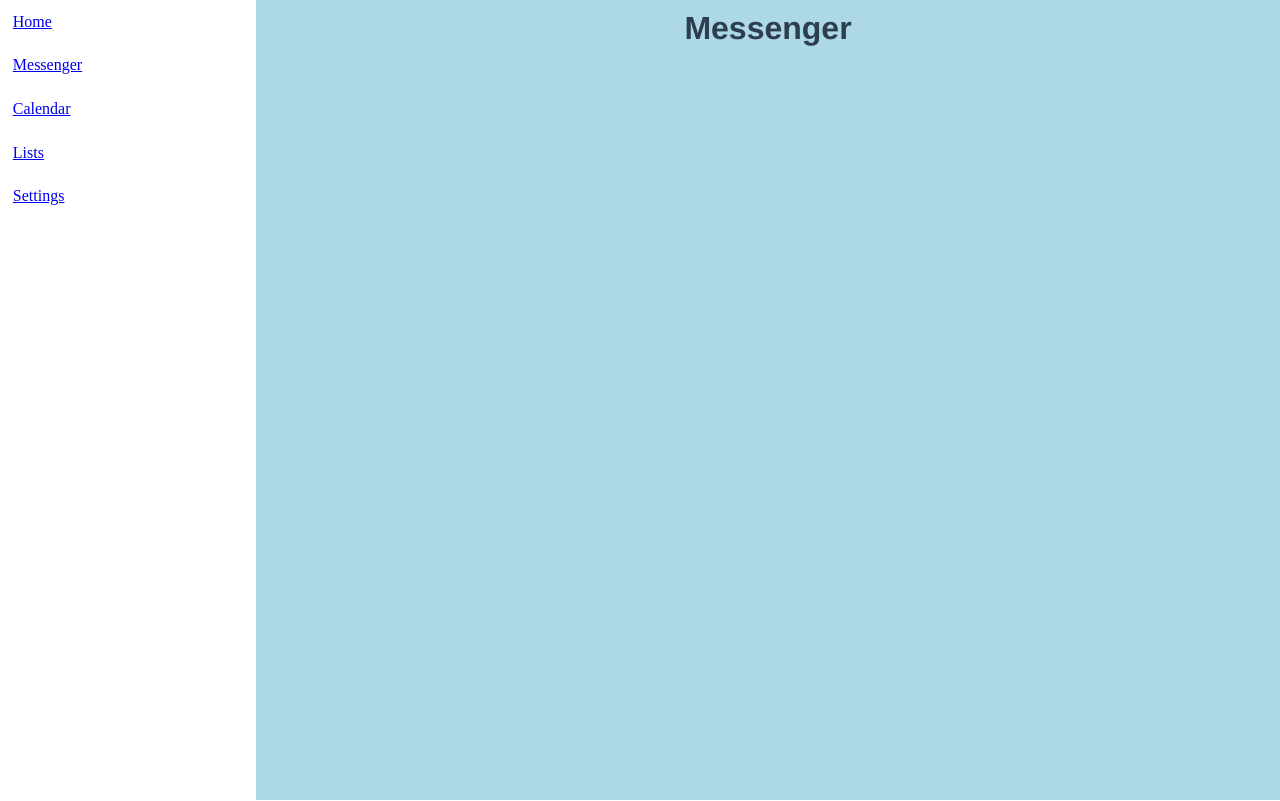
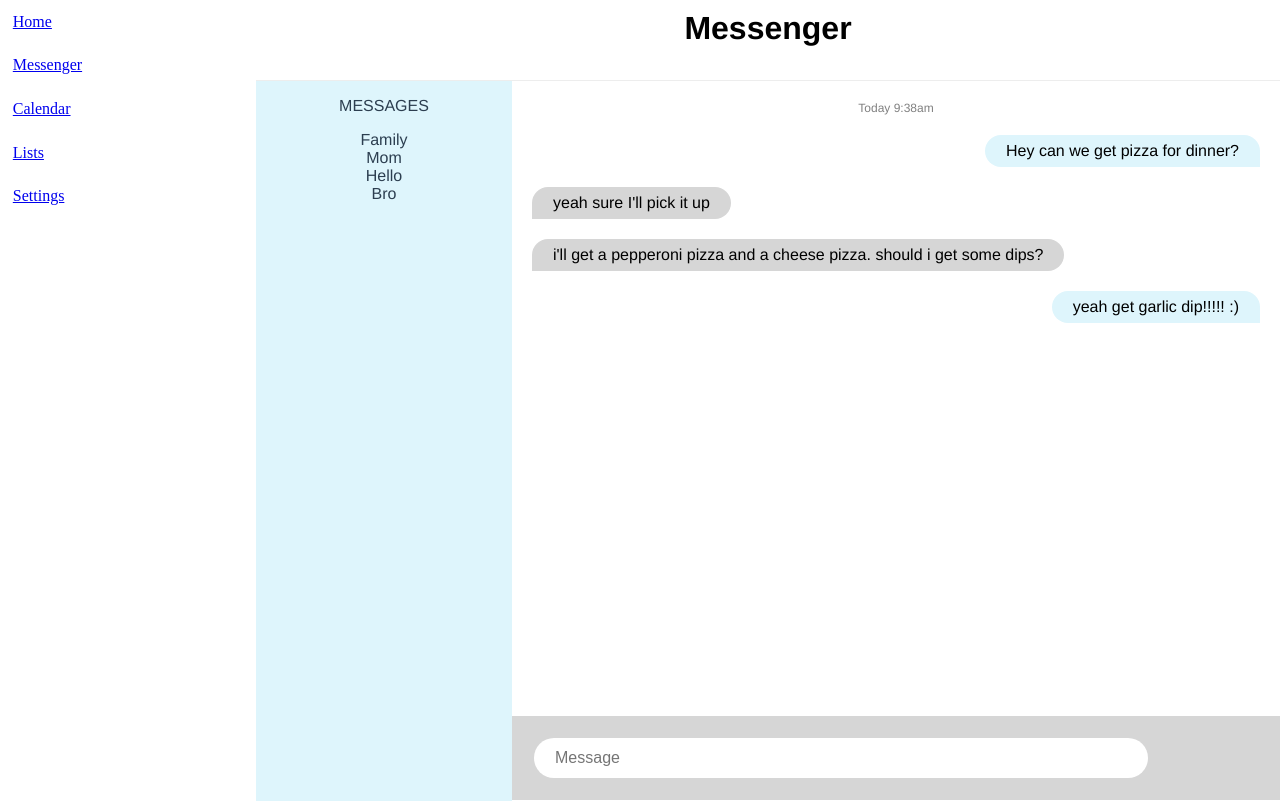
Before and after one commit to MarkRobitaille/HCI-Project, a Vue app in the folder hci-project/: page /#/messenger in a window 1280 px wide. Built offline with nearby package versions, Linux system fonts and the light colour scheme.

Commit message:
Created initial messenger layout

```diff
--- a/hci-project/src/App.vue
+++ b/hci-project/src/App.vue
@@ -79,5 +79,6 @@ h1 {
   padding: 0;
   margin-top: 0;
   height: 100vh;
+  position: relative;
 }
 </style>
--- a/hci-project/src/components/Messenger.vue
+++ b/hci-project/src/components/Messenger.vue
@@ -1,8 +1,57 @@
 <template>
   <div> <!-- Can only have 1 parent element in a component -->
+
+    <div class="header">
+
+      <h1>Messenger</h1>
+
+    </div>
     <!-- All template inside of here -->
-    <h1>Messenger</h1>
+
+    <div class="message_list">
+
+      <p>MESSAGES</p>
+
+      <div>Family</div>
+      <div>Mom</div>
+      <div>Hello</div>
+      <div>Bro</div>
+
+    </div>
+
+    <div class="messageArea">
+
+      <div class="date">
+        Today 9:38am
+      </div>
+
+      <div class="bubble">
+        Hey can we get pizza for dinner?
+      </div>
+
+      <div class="receiveBubble">
+        yeah sure I'll pick it up
+      </div>
+
+      <div class="receiveBubble">
+        i'll get a pepperoni pizza and a cheese pizza. should i get some dips?
+      </div>
+
+      <div class="bubble">
+        yeah get garlic dip!!!!! :)
+      </div>
+
+    </div>
+
+      <div class="input">
+
+          <input class= "typingBox" type="text" name="type here" placeholder="Message">
+          <!-- <input class= "send" type="button" value="S" >  -->
+
+      </div>
+
   </div>
+
 </template>
 
 <script>
@@ -27,12 +76,139 @@ export default {
   methods: { // Methods in this component
 
   }
-}
+} //export default
+
+
+//* SEND MESSAGES *//
 </script>
 
 <!-- Add "scoped" attribute to limit CSS to this component only -->
 <!-- We'll put global css in App.vue -->
 <style scoped>
+
+.header {
+
+  background: white;
+  border-bottom: solid 1px #ededed;
+  height: 10vh;
+  color:black;
+
+}
+
+.message_list {
+
+  background: #def5fc;
+  width: 25%;
+  min-height: 90vh;
+  float: left;
+  overflow-y: scroll;
+
+}
+
+.messageArea {
+
+  background-color:white;
+  width:75%;
+  height: 80vh;
+  overflow-y: scroll;
+
+}
+
+.date{
+
+  font: italic;
+  margin-top:20px;
+  margin-bottom: 20px;
+  font-size: 12px;
+  color:gray;
+
+}
+
+.bubble{
+
+  box-sizing: border-box;
+  float: right;
+  width: auto;
+  max-width: 80%;
+  position: relative;
+  clear: both;
+
+  background: #def5fc;
+
+  border: solid 1px rgba(0,0,0,0);
+  border-radius: 20px 20px 0px 20px;
+
+  margin-bottom: 20px;
+  padding: 6px 20px;
+  margin-right: 20px;
+  color: #000;
+  word-wrap: break-word;
+
+}
+
+.receiveBubble{
+
+  box-sizing: border-box;
+  float: left;
+  width: auto;
+  max-width: 80%;
+  position: relative;
+  clear: both;
+
+  background: #d6d6d6;
+
+  border: solid 1px rgba(0,0,0,0);
+  border-radius: 20px 20px 20px 0px;
+
+  margin-bottom: 20px;
+  margin-left: 20px;
+  padding: 6px 20px;
+  color: #000;
+  word-wrap: break-word;
+
+}
+
+.input{
+
+  display: flex;
+  position: absolute;
+  min-height: 10vh;
+  min-width: 75%;
+  margin-left: 25%;
+  background: #d6d6d6;
+  bottom: 0;
+
+}
+
+.typingBox{
+
+  box-sizing: border-box;
+  float: left;
+  min-width: 80%;
+  min-height: 5vh;
+  position: relative;
+  font-size: 16px;
+
+  background: white;
+
+  border: solid 1px rgba(0,0,0,0);
+  border-radius: 20px;
+
+  padding: 6px 20px;
+  margin: 22px;
+  color: #000;
+  word-wrap: break-word;
+  /* display:inline-block; */
+
+}
+
+input[type=text]:focus {
+
+  background-color: white;
+  outline:none;
+
+}
+
 /* Use classes to create css */
 /* If you want dynamic application of css, create a computed variable in computed section */
 /* Then apply by binding it to html tag by using :class="computedClass" */
```
